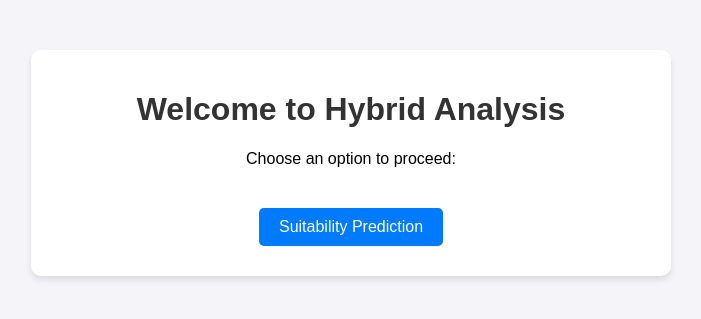
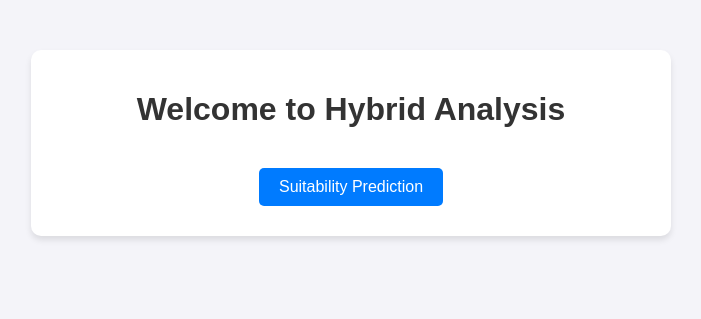
Before and after one commit to yosefgizachew/Drought_resistance_predictor, a Flask app: page / in a window 1280 px wide. Shown: the top 319 px of the page, without its empty margins (289-990 px from the left). Run offline with Flask 3, Linux system fonts and the light colour scheme; parts of the project's set-up code (start-up, migrations or seed data) failed here and were passed over.

Commit message:
initial commit

```diff
--- a/app/templates/index.html
+++ b/app/templates/index.html
@@ -9,7 +9,6 @@
 <body>
     <div class="container">
         <h1>Welcome to Hybrid Analysis</h1>
-        <p>Choose an option to proceed:</p>
         <div class="options">
             <a href="/prediction" class="button">Suitability Prediction</a>
         </div>
```
Also changed, not shown: .gitpod.yml (added).
